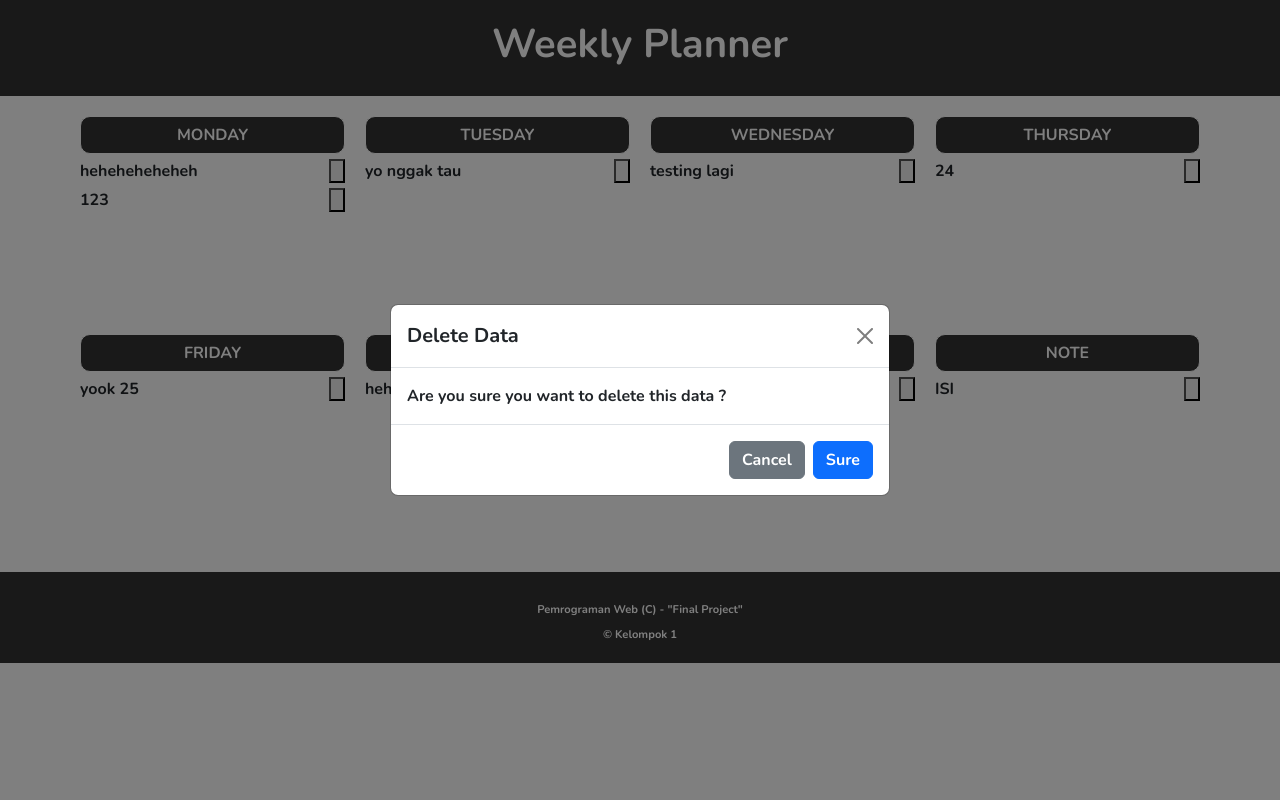
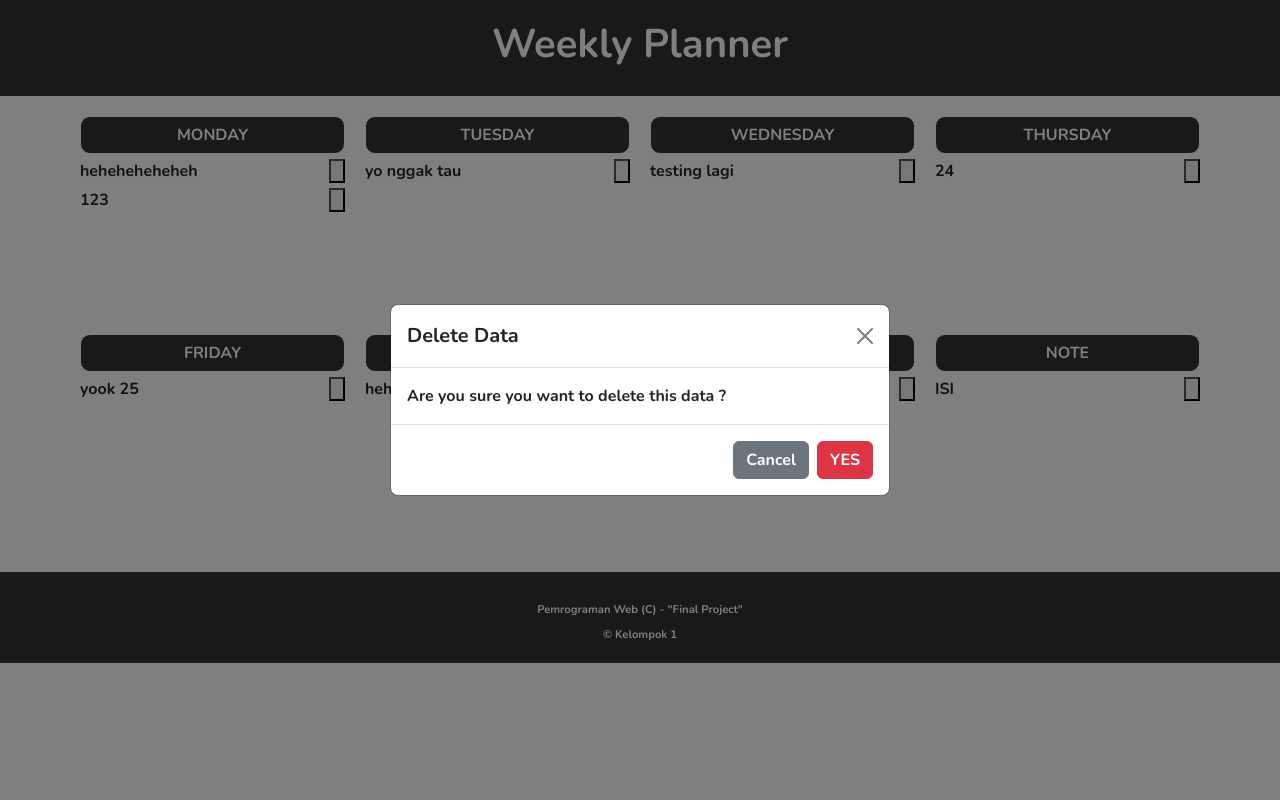
Before and after one commit to Meily123/Weekly_Planner, a Django app: page /task/ in a window 1280 px wide, after a click that opens the changed part. Run offline with Django 4.2, Linux system fonts and the light colour scheme; data comes from the database, SQL or seed files in the repository; both versions use the stored data as it was after the commit; some libraries are stand-ins or nearby versions.

Commit message:
Delete task

```diff
--- a/task/urls.py
+++ b/task/urls.py
@@ -1,9 +1,9 @@
 from django.contrib import admin
 from django.urls import path
-from .views import cobaTemplate, CreateWeeklyTask, ListViewWeeklyTask, DeleteView
+from .views import cobaTemplate, CreateWeeklyTask, ListViewWeeklyTask, DeleteViewWeeklyPlanner
 
 urlpatterns = [
-    path('', ListViewWeeklyTask.as_view()),
+    path('', ListViewWeeklyTask.as_view(), name='list'),
     path('create', CreateWeeklyTask.as_view(), name='create'),
-    path('delete/<int:pk>', DeleteView.as_view(), name='delete')
+    path('delete/<int:pk>', DeleteViewWeeklyPlanner.as_view(), name='delete')
 ]
--- a/task/views.py
+++ b/task/views.py
@@ -1,6 +1,7 @@
 from django.shortcuts import render
 from django.views.generic import TemplateView, CreateView, UpdateView, DeleteView, ListView, View
 from task.models import Task
+from django.urls import reverse_lazy
 from django.http import JsonResponse, HttpResponse
 
 class cobaTemplate(TemplateView):
@@ -46,3 +47,4 @@ class ListViewWeeklyTask(View):
 
 class DeleteViewWeeklyPlanner(DeleteView):
     model = Task
+    success_url = reverse_lazy('task:list')
--- a/templates/test.html
+++ b/templates/test.html
@@ -49,9 +49,10 @@
     }
 </style>
 
-<div class="modal fade" id="deleteModal" tabindex="-1" aria-labelledby="deleteModalLabel" aria-hidden="true">
+<div class="modal fade modal-delete" id="deleteModal" tabindex="-1" aria-labelledby="deleteModalLabel" aria-hidden="true">
     <div class="modal-dialog modal-dialog-centered">
         <div class="modal-content">
+            <input type="hidden" id="url-delete">
             <div class="modal-header">
                 <h1 class="modal-title fs-5" id="deleteModalLabel">Delete Data</h1>
                 <button type="button" class="btn-close" data-bs-dismiss="modal" aria-label="Close"></button>
@@ -61,7 +62,7 @@
             </div>
             <div class="modal-footer">
                 <button type="button" class="btn btn-secondary" data-bs-dismiss="modal">Cancel</button>
-                <button type="button" class="btn btn-primary">Sure</button>
+                <a href="javascript:void(0);" type="submit" class="btn btn-danger btn-block" id="btn-delete">YES</a>
             </div>
         </div>
     </div>
@@ -80,7 +81,7 @@
             {% for i in monday %}
             <div class="d-content">
                 <div class="d-content-text">{{i.title}}</div>
-                <button type="button" class="gg-remove d-content-delete" data-bs-toggle="modal"
+                <button type="button" class="gg-remove d-content-delete btn-delete" data-id={{i.id}} data-bs-toggle="modal"
                     data-bs-target="#deleteModal"></button>
             </div>
             {% endfor %}
@@ -93,20 +94,20 @@
             {% for i in tuesday %}
             <div class="d-content">
                 <div class="d-content-text">{{i.title}}</div>
-                <button type="button" class="gg-remove d-content-delete" data-bs-toggle="modal"
+                <button type="button" class="gg-remove d-content-delete btn-delete" data-id={{i.id}} data-bs-toggle="modal"
                     data-bs-target="#deleteModal"></button>
             </div>
             {% endfor %}
         </div>
 
         <div class="d-container">
-            <button type="button" class="btn d-title" data-bs-toggle="modal" data-bs-target="#addModal">
+            <button type="button" class="btn d-title" data-bs-toggle="modal" data-id={{i.id}} data-bs-target="#addModal">
                 WEDNESDAY
             </button>
             {% for i in wednesday %}
             <div class="d-content">
                 <div class="d-content-text">{{i.title}}</div>
-                <button type="button" class="gg-remove d-content-delete" data-bs-toggle="modal"
+                <button type="button" class="gg-remove d-content-delete btn-delete" data-id={{i.id}} data-bs-toggle="modal"
                     data-bs-target="#deleteModal"></button>
             </div>
             {% endfor %}
@@ -119,7 +120,7 @@
             {% for i in thursday %}
             <div class="d-content">
                 <div class="d-content-text">{{i.title}}</div>
-                <button type="button" class="gg-remove d-content-delete" data-bs-toggle="modal"
+                <button type="button" class="gg-remove d-content-delete btn-delete" data-id={{i.id}} data-bs-toggle="modal"
                     data-bs-target="#deleteModal"></button>
             </div>
             {% endfor %}
@@ -135,7 +136,7 @@
             {% for i in friday %}
             <div class="d-content">
                 <div class="d-content-text">{{i.title}}</div>
-                <button type="button" class="gg-remove d-content-delete" data-bs-toggle="modal"
+                <button type="button" class="gg-remove d-content-delete btn-delete" data-id={{i.id}} data-bs-toggle="modal"
                     data-bs-target="#deleteModal"></button>
             </div>
             {% endfor %}
@@ -148,7 +149,7 @@
             {% for i in saturday %}
             <div class="d-content">
                 <div class="d-content-text">{{i.title}}</div>
-                <button type="button" class="gg-remove d-content-delete" data-bs-toggle="modal"
+                <button type="button" class="gg-remove d-content-delete btn-delete" data-id={{i.id}} data-bs-toggle="modal"
                     data-bs-target="#deleteModal"></button>
             </div>
             {% endfor %}
@@ -161,7 +162,7 @@
             {% for i in sunday %}
             <div class="d-content">
                 <div class="d-content-text">{{i.title}}</div>
-                <button type="button" class="gg-remove d-content-delete" data-bs-toggle="modal"
+                <button type="button" class="gg-remove d-content-delete btn-delete" data-id={{i.id}} data-bs-toggle="modal"
                     data-bs-target="#deleteModal"></button>
             </div>
             {% endfor %}
@@ -174,7 +175,7 @@
 
             <div class="d-content">
                 <div class="d-content-text">ISI</div>
-                <button type="button" class="gg-remove d-content-delete" data-bs-toggle="modal"
+                <button type="button" class="gg-remove d-content-delete btn-delete" data-id={{i.id}} data-bs-toggle="modal"
                     data-bs-target="#deleteModal"></button>
             </div>
         </div>
@@ -211,7 +212,31 @@ function Create(){
     $('#addModal').modal('hide');
     $("#formCreateTask")[0].reset();
     window.location.reload();
-}
+};
+$('body').on('click', '.btn-delete', function() {
+    url = `{% url 'task:delete' pk=0 %}`;
+    id = $(this).attr('data-id');
+    $('#url-delete').val(url.replace("0", id));
+    console.log(url);
+});
+
+$('#btn-delete').on('click', function() {
+    var urlTemp = $('#url-delete').val();
+    $.ajax({
+        url: urlTemp,
+        method: 'post',
+        beforeSend: function (xhr) {
+            xhr.setRequestHeader("X-CSRFToken", '{{ csrf_token }}');
+        },
+    })
+        .done(function(data) {
+            $('.modal-delete').modal('hide');
+            window.location.reload();
+    })
+        .fail(function(e) {
+            $('.modal-delete').modal('hide');
+    });
+});
 </script>
 
 {% endblock %}
```
Also changed, not shown: db.sqlite3.
